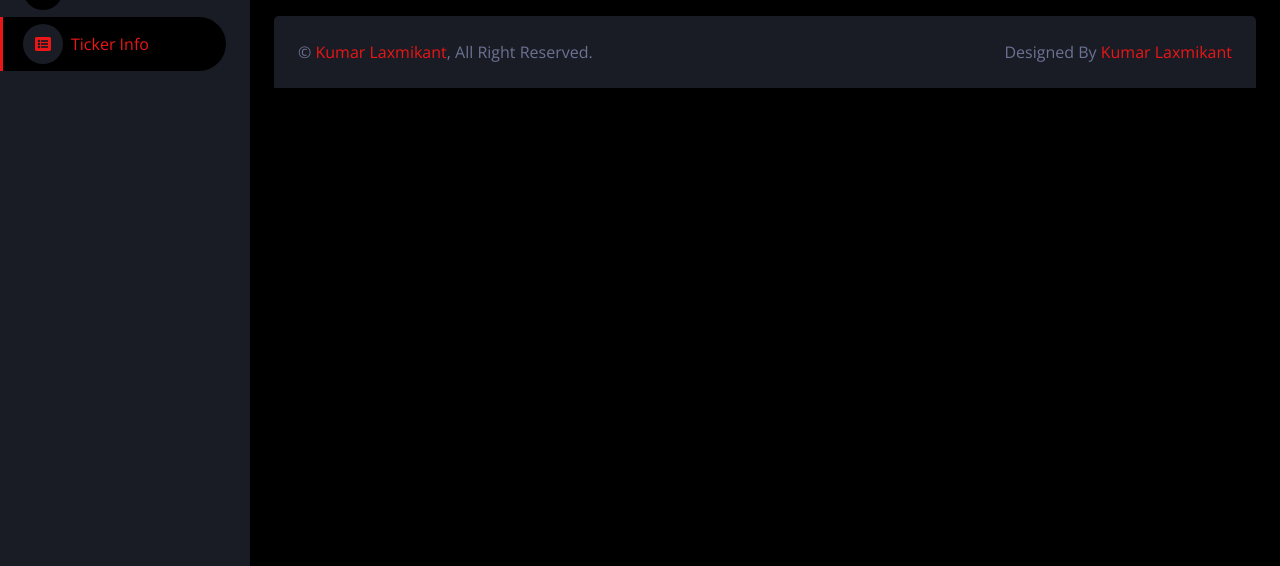
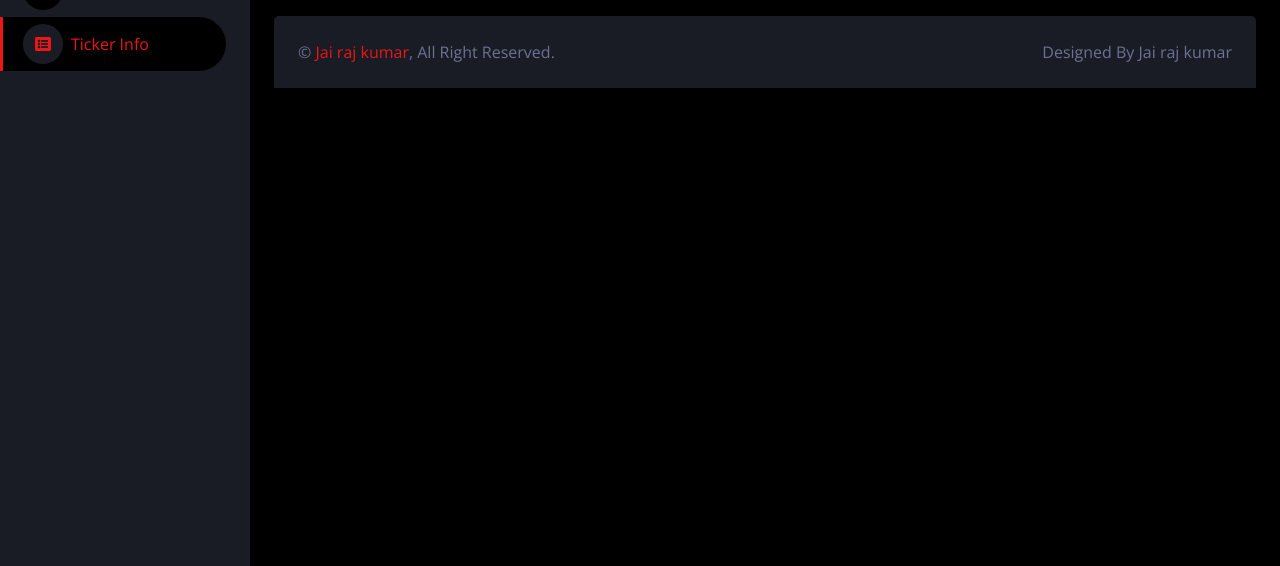
Before and after one commit to JaiRaj22/FinalProject, a Django app: template app/templates/ticker.html in a window 1280 px wide. Shown: the part 234-800 px from the top of the page. Run offline with Django 4.2, Linux system fonts and the light colour scheme; the template is opened without the code that fills it, so the values that code supplies are empty; some libraries are stand-ins or nearby versions.

Commit message:
Update ticker.html

```diff
--- a/app/templates/ticker.html
+++ b/app/templates/ticker.html
@@ -135,10 +135,10 @@
                 <div class="bg-secondary rounded-top p-4">
                     <div class="row">
                         <div class="col-12 col-sm-6 text-center text-sm-start">
-                            &copy; <a href="#">Kumar Laxmikant</a>, All Right Reserved.
+                            &copy; <a href="#">Jai raj kumar</a>, All Right Reserved.
                         </div>
                         <div class="col-12 col-sm-6 text-center text-sm-end">
-                            Designed By <a href="https://portfolio-website-azure-eta.vercel.app/">Kumar Laxmikant</a>
+                            Designed By Jai raj kumar</a>
                         </div>
                     </div>
                 </div>
```
